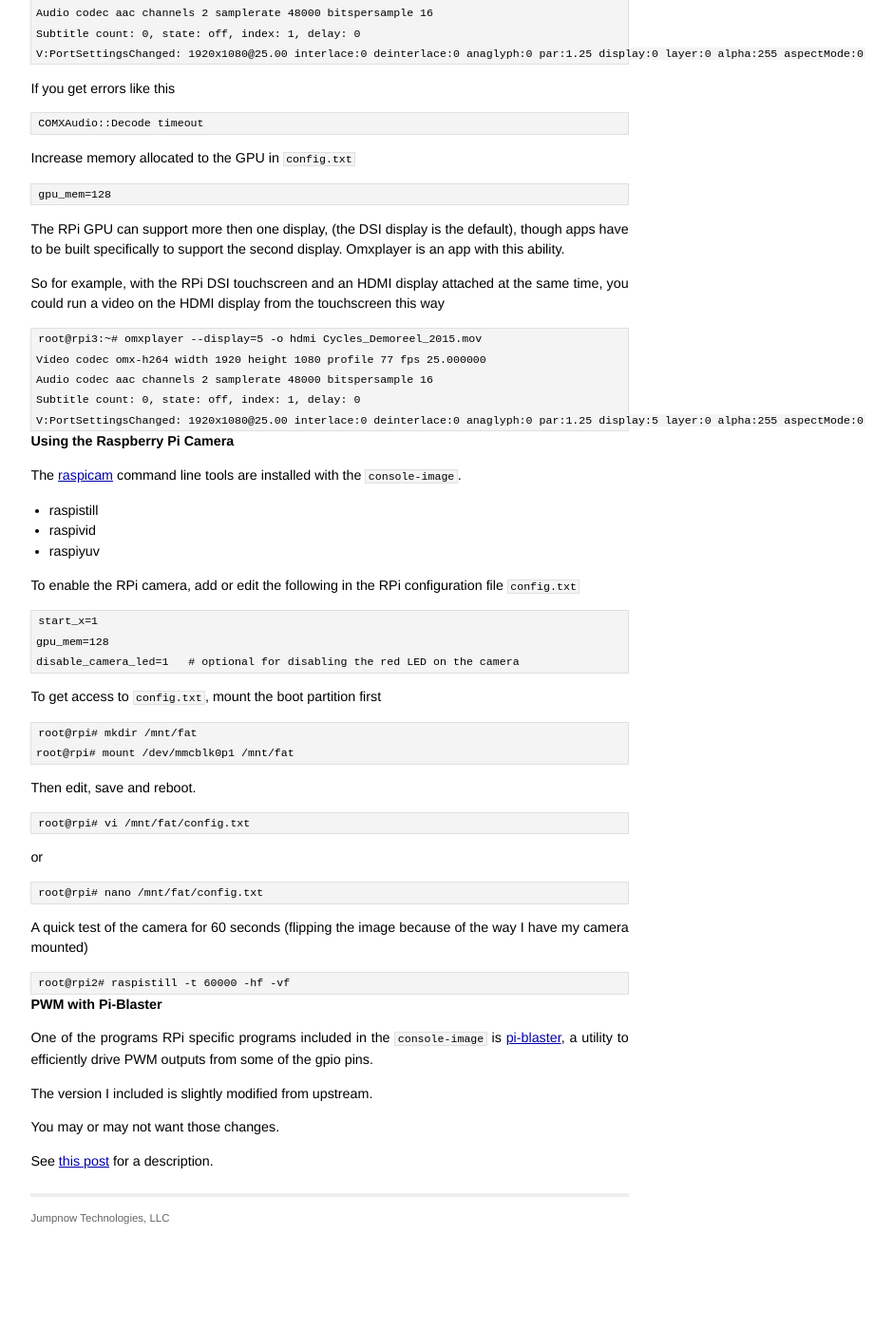
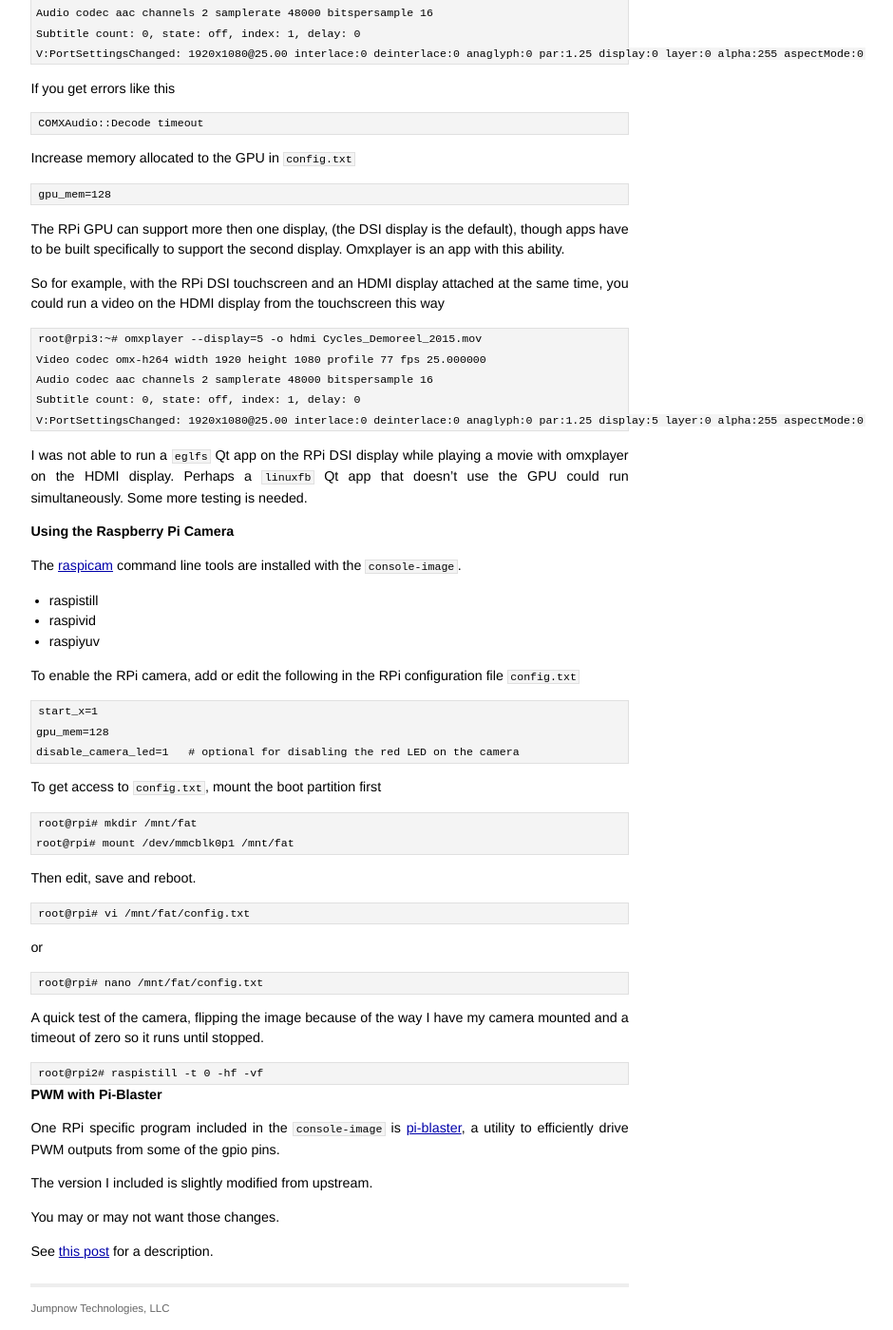
Before and after one commit to jumpnow/jumpnowtek-site, a Jekyll site: the page built from _posts/2015-12-04-Raspberry-Pi-Systems-with-Yocto.md, in a window 1280 px wide and 1400 px high, scrolled down 12416 px. Shown: the whole window at 95% size, without its empty margins (293-1233 px from the left). Built offline with Jekyll 4.4.1, drawn with Linux system fonts in a browser that asks for light colours; before the commit the page ends 13721 px from its top, so only the background shows below that.

Commit message:
More updates to rpi doc

```diff
--- a/_posts/2015-12-04-Raspberry-Pi-Systems-with-Yocto.md
+++ b/_posts/2015-12-04-Raspberry-Pi-Systems-with-Yocto.md
@@ -2,7 +2,7 @@
 layout: post
 title: Building Raspberry Pi Systems with Yocto
 description: "Building customized systems for the Raspberry Pi using tools from the Yocto Project"
-date: 2016-09-01 19:23:00
+date: 2016-09-01 19:32:00
 categories: rpi
 tags: [linux, rpi, yocto, rpi2, rpi3, rpi zero, rpi compute]
 ---
@@ -608,6 +608,8 @@ So for example, with the RPi DSI touchscreen and an HDMI display attached at the
     Subtitle count: 0, state: off, index: 1, delay: 0
     V:PortSettingsChanged: 1920x1080@25.00 interlace:0 deinterlace:0 anaglyph:0 par:1.25 display:5 layer:0 alpha:255 aspectMode:0
 
+I was not able to run a `eglfs` Qt app on the RPi DSI display while playing a movie with omxplayer on the HDMI display. Perhaps a `linuxfb` Qt app that doesn't use the GPU could run simultaneously. Some more testing is needed.
+
 #### Using the Raspberry Pi Camera
 
 The [raspicam][rpi_camera_module] command line tools are installed with the `console-image`.
@@ -636,13 +638,13 @@ or
 	root@rpi# nano /mnt/fat/config.txt
 
 
-A quick test of the camera for 60 seconds (flipping the image because of the way I have my camera mounted)
+A quick test of the camera, flipping the image because of the way I have my camera mounted and a timeout of zero so it runs until stopped.
 
-    root@rpi2# raspistill -t 60000 -hf -vf
+    root@rpi2# raspistill -t 0 -hf -vf
 
 #### PWM with Pi-Blaster
 
-One of the programs RPi specific programs included in the `console-image` is [pi-blaster][pi-blaster], a utility to efficiently drive PWM outputs from some of the gpio pins.
+One RPi specific program included in the `console-image` is [pi-blaster][pi-blaster], a utility to efficiently drive PWM outputs from some of the gpio pins.
 
 The version I included is slightly modified from upstream.
 
```
